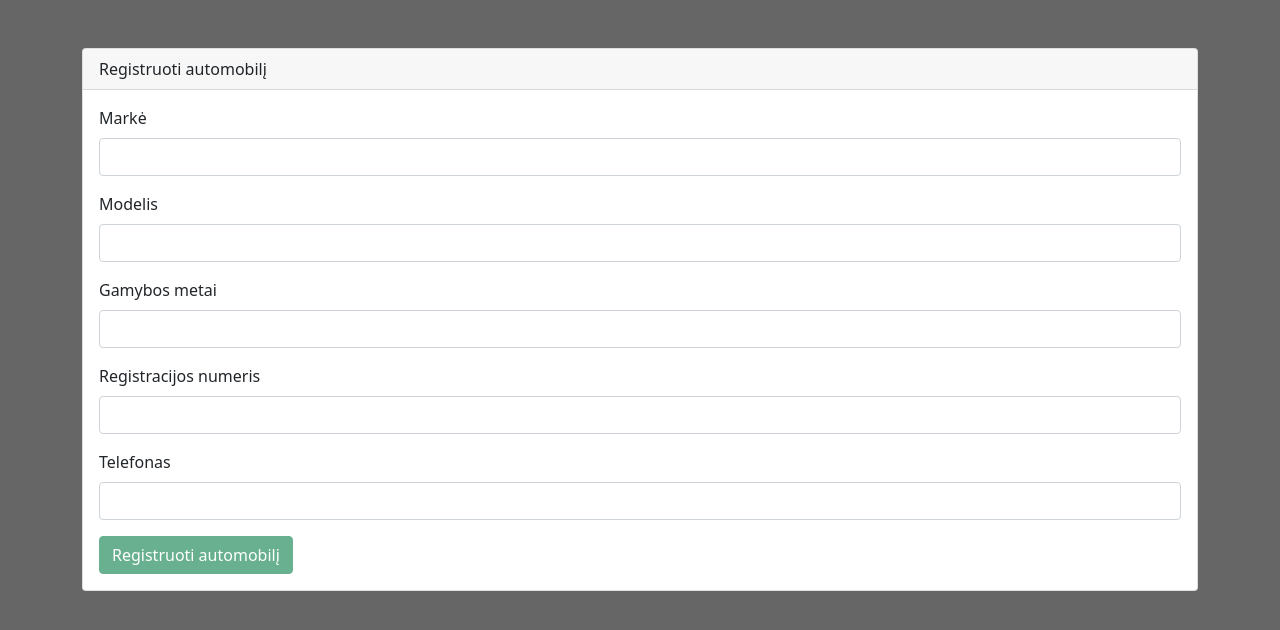
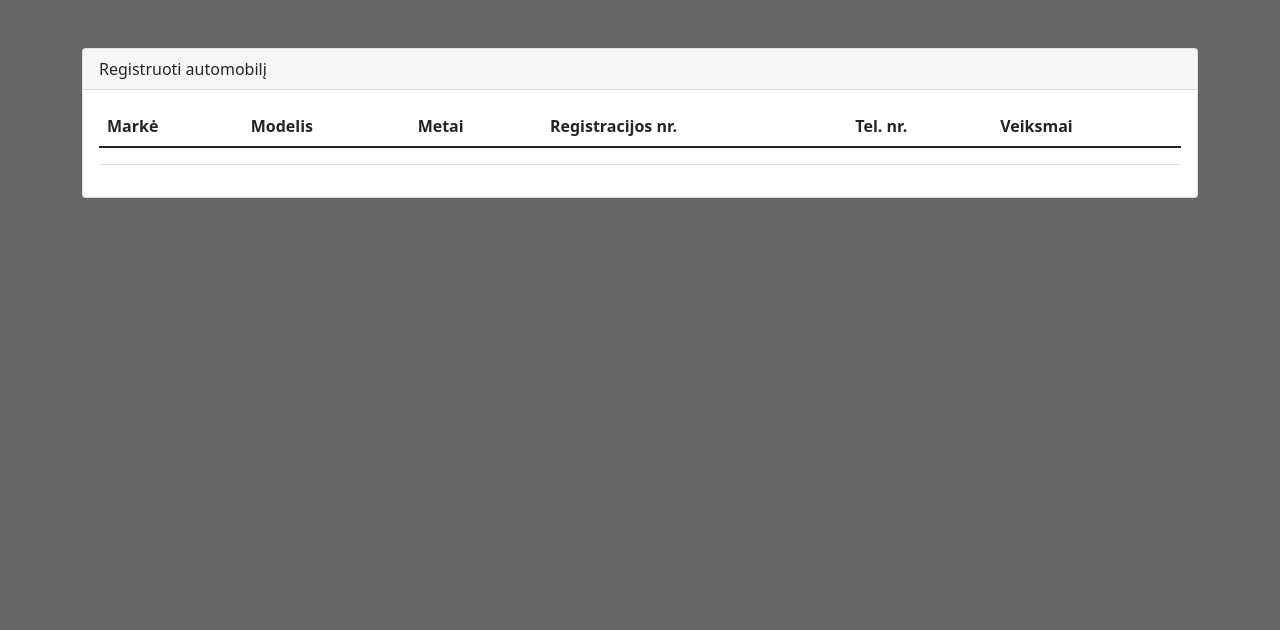
Before and after one commit to GediminasGricius/AutoRegistracija, an Angular app: page / in a window 1280 px wide. Shown: the top 630 px of the page. Built offline with nearby package versions, Linux system fonts and the light colour scheme.

Commit message:
Lentelė

```diff
--- a/src/app/app.component.html
+++ b/src/app/app.component.html
@@ -1,7 +1,7 @@
 <div class="container mt-5">
   <div class="row">
     <div class="col-md-12">
-      <app-registration-new></app-registration-new>
+      <router-outlet></router-outlet>
     </div>
   </div>
 </div>
--- /dev/null
+++ b/src/app/components/registration-list/registration-list.component.html
@@ -0,0 +1,27 @@
+<div class="card">
+    <div class="card-header">Registruoti automobilį</div>
+    <div class="card-body">
+        <table class="table">
+            <thead>
+                <tr>
+                    <th>Markė</th>
+                    <th>Modelis</th>
+                    <th>Metai</th>
+                    <th>Registracijos nr.</th>
+                    <th>Tel. nr.</th>
+                    <th>Veiksmai</th>
+                </tr>
+            </thead>
+            <tbody>
+                <tr>
+                    <td></td>
+                    <td></td>
+                    <td></td>
+                    <td></td>
+                    <td></td>
+                    <td></td>
+                </tr>
+            </tbody>
+        </table>
+    </div>
+</div>
--- /dev/null
+++ b/src/app/components/registration-list/registration-list.component.ts
@@ -0,0 +1,15 @@
+import { Component, OnInit } from '@angular/core';
+
+@Component({
+  selector: 'app-registration-list',
+  templateUrl: './registration-list.component.html',
+  styleUrls: ['./registration-list.component.css']
+})
+export class RegistrationListComponent implements OnInit {
+
+  constructor() { }
+
+  ngOnInit(): void {
+  }
+
+}
--- a/src/app/services/registration.service.ts
+++ b/src/app/services/registration.service.ts
@@ -13,4 +13,8 @@ export class RegistrationService {
   public addRegistration(registration:Registration){
     return this.http.post(this.url+"registrations.json",registration);
   }
+
+  public getRegistrations(){
+    return this.http.get<{[key:string]:Registration}>(this.url+"registrations.json");
+  }
 }
```
Also changed, not shown: src/app/app.module.ts (+10 -2 lines), src/app/components/registration-list/registration-list.component.css (added), 1 other file (tests, documents, lock files or other folders).
